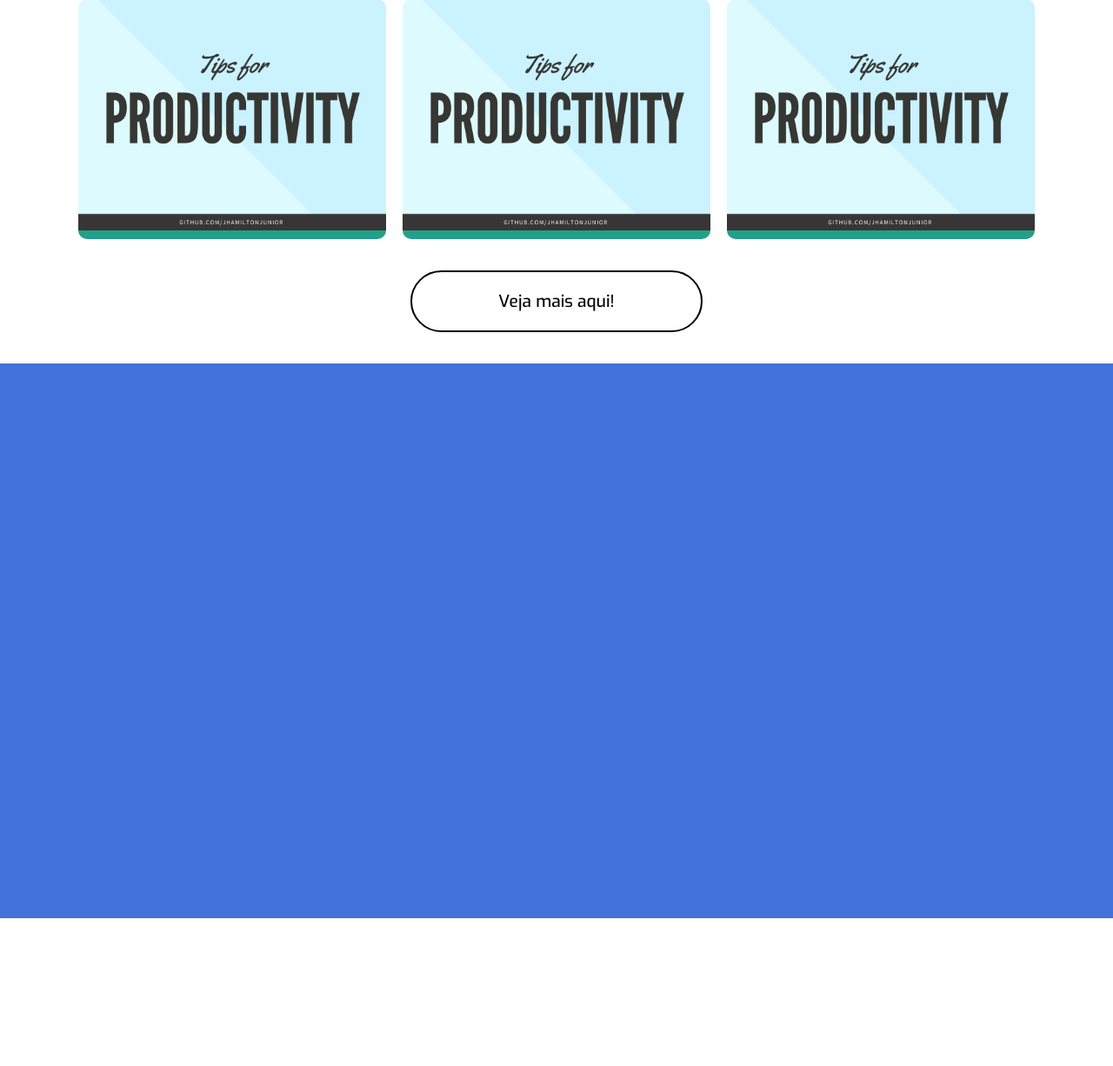
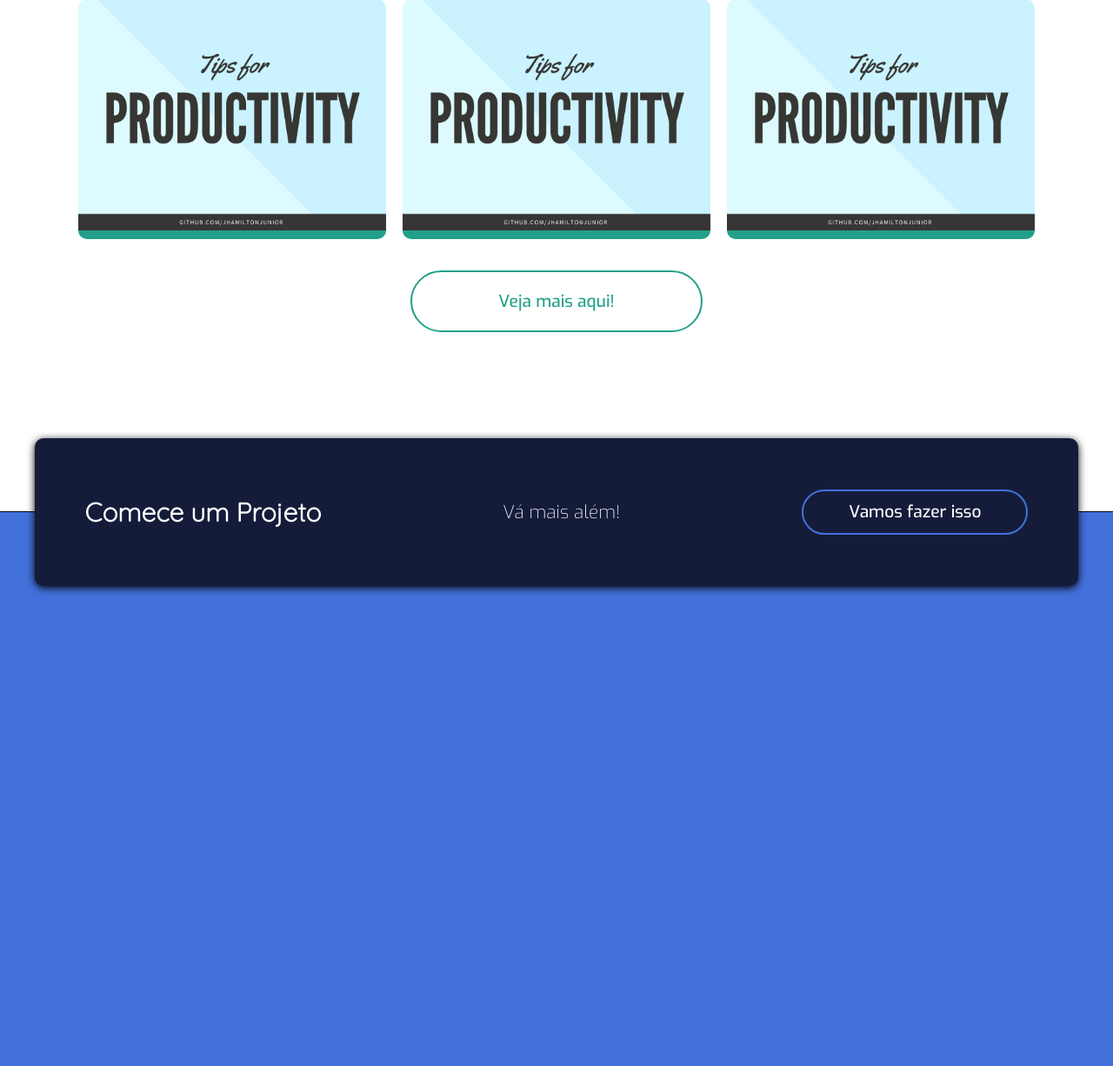
Before and after one commit to jhamiltonjunior/portfolio, a PHP site: page / in a window 1280 px wide. Shown: the part 2895-4121 px from the top of the page at 87% size. Before the commit the page ends 3951 px from the top, so only its background shows below. Run offline with PHP 8.4, Linux system fonts and the light colour scheme.

Commit message:
section call-to-action added

```diff
--- a/css/page/home.css
+++ b/css/page/home.css
@@ -295,7 +295,7 @@ a:hover {
 .works-content:hover {
   opacity: 1;
   color: white;
-  background-color: var(--color-primary-lighter)
+  background-color: var(--color-secondary-dark)
 }
 
 .works--button {
@@ -303,15 +303,80 @@ a:hover {
 }
 
 .works--button button {
+  color: var(--color-secondary);
+  border-color: var(--color-secondary);
   font-size: 1rem;
+  transition: var(--transition-default);
   padding:
   calc(var(--padding-top-default-button) + .5rem)
     calc(var(--padding-left-default-button) + 4rem);
 }
 
+.works--button button:hover{
+  color: white;
+  background-color: var(--color-secondary);
+}
+
+
+/*
+
+        CALL TO ACTION
+
+*/
+
+.call-to-action {
+  max-width: 1200px;
+  height: 170px;
+  border-radius: 10px;
+
+  position: relative;
+  bottom: -4.5rem;
+  margin: 0 auto;
+
+  box-shadow: 0px 2px 10px 0px;
+
+  padding: 0 3rem;
+
+  /* color: white; */
+  background-color: var(--color-secondary-dark);
+}
+
+.call-to-action h2,
+.call-to-action p,
+.call-to-action button {
+  color: white
+}
+
+.call-to-action p {
+  font-size: calc(var(--font-size) - 10%);
+  font-weight: lighter;
+}
+
+.call-to-action button {
+  border-width: 2px;
+  border-color: var(--color-primary-dark);
+  font-size: 1rem;
+  transition: var(--transition-default);
+  padding:
+  calc(var(--padding-top-default-button))
+    calc(var(--padding-left-default-button) + 1.5rem);
+}
+
+.call-to-action button:hover{
+  background-color: var(--color-primary-dark);
+}
+
+
+
+/*
+
+        .FOOTER
+
+*/
 
 .footer {
   width: 100%;
   height: 638px;
+  border-top:black solid 1px;
   background-color: var(--color-primary-dark);
 }
--- a/css/variable.css
+++ b/css/variable.css
@@ -17,7 +17,7 @@
 
     --color-secondary-light: #E5F2F1;
     --color-secondary: #22a089;
-    --color-secondary-dark: #118d77;
+    --color-secondary-dark: #141C3A;
 
     --color-background: #EEEFFF;
     --color-header-background: #f0f0f7c7;
--- a/index.html
+++ b/index.html
@@ -208,7 +208,7 @@
             <div>
               <h3>Bla Bla Bla</h3>
 
-            <p>Lorem ipsum selor dumon</p>
+            <!-- <p>Lorem ipsum selor dumon</p> -->
             </div>
           </div>
         </div>
@@ -219,7 +219,7 @@
             <div>
               <h3>Bla Bla Bla</h3>
 
-            <p>Lorem ipsum selor dumon</p>
+            <!-- <p>Lorem ipsum selor dumon</p> -->
             </div>
           </div>
         </div>
@@ -231,7 +231,7 @@
             <div>
               <h3>Bla Bla Bla</h3>
 
-            <p>Lorem ipsum selor dumon</p>
+            <!-- <p>Lorem ipsum selor dumon</p> -->
             </div>
           </div>
         </div>
@@ -241,7 +241,7 @@
             <div>
               <h3>Bla Bla Bla</h3>
 
-            <p>Lorem ipsum selor dumon</p>
+            <!-- <p>Lorem ipsum selor dumon</p> -->
             </div>
           </div>
         </div>
@@ -253,7 +253,7 @@
             <div>
               <h3>Bla Bla Bla</h3>
 
-            <p>Lorem ipsum selor dumon</p>
+            <!-- <p>Lorem ipsum selor dumon</p> -->
             </div>
           </div>
         </div>
@@ -265,7 +265,7 @@
             <div>
               <h3>Bla Bla Bla</h3>
 
-            <p>Lorem ipsum selor dumon</p>
+            <!-- <p>Lorem ipsum selor dumon</p> -->
             </div>
           </div>
         </div>
@@ -278,6 +278,18 @@
   </section>
 
 
+  <section class="container cta">
+    <div class="call-to-action flex">
+
+      <h2>Comece um Projeto</h2>
+
+      <p>Vá mais além!</p>
+
+      <button class="button--default button--default__color">Vamos fazer isso</button>
+
+    </div>
+  </section>
+
   <footer class="footer">
 
   </footer>
```
